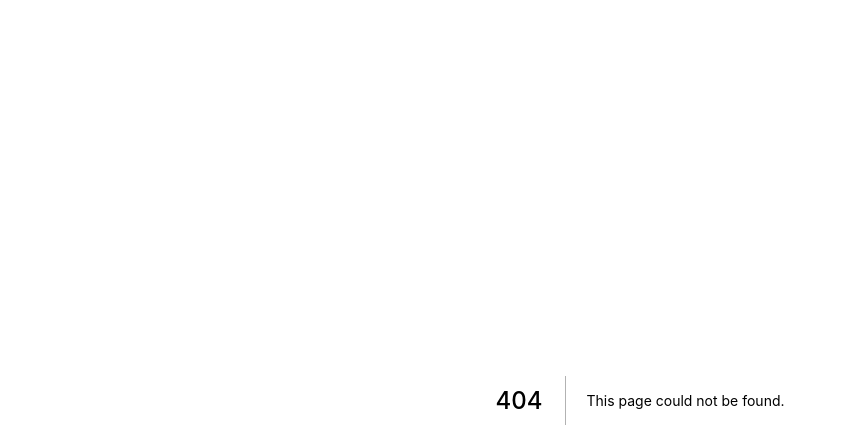
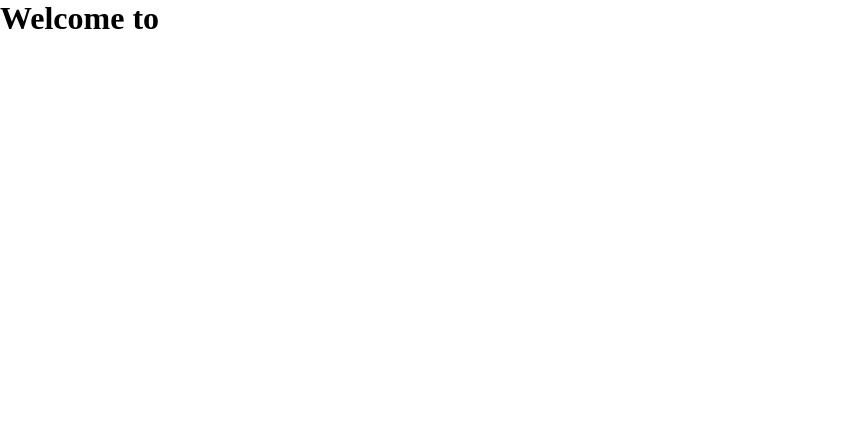
Before and after one commit to aryherton/desafio-motrix, a Next.js app in the folder front/: page / in a window 1280 px wide. Before the commit this address had no page. Shown: the top 448 px of the page, without its empty margins (0-847 px from the left). Built offline with nearby package versions, Linux system fonts and the light colour scheme.

Commit message:
refector: change path

```diff
--- /dev/null
+++ b/front/src/pages/_app.tsx
@@ -0,0 +1,14 @@
+import React from 'react'
+
+import GlobalStyle from './styles/global'
+
+function MyApp({ Component, pageProps }): JSX.Element {
+  return (
+    <>
+      <Component {...pageProps} />
+      <GlobalStyle />
+    </>
+  )
+}
+
+export default MyApp
--- /dev/null
+++ b/front/src/pages/api/hello.js
@@ -0,0 +1,5 @@
+// Next.js API route support: https://nextjs.org/docs/api-routes/introduction
+
+export default function handler(req, res) {
+  res.status(200).json({ name: 'John Doe' })
+}
--- /dev/null
+++ b/front/src/pages/index.tsx
@@ -0,0 +1,18 @@
+import React from 'react'
+import Head from 'next/head'
+
+export default function Home(): JSX.Element {
+  return (
+    <div>
+      <Head>
+        <title>Homepage</title>
+      </Head>
+
+      <main>
+        <h1>
+          Welcome to
+        </h1>
+      </main>
+    </div>
+  )
+}
```
